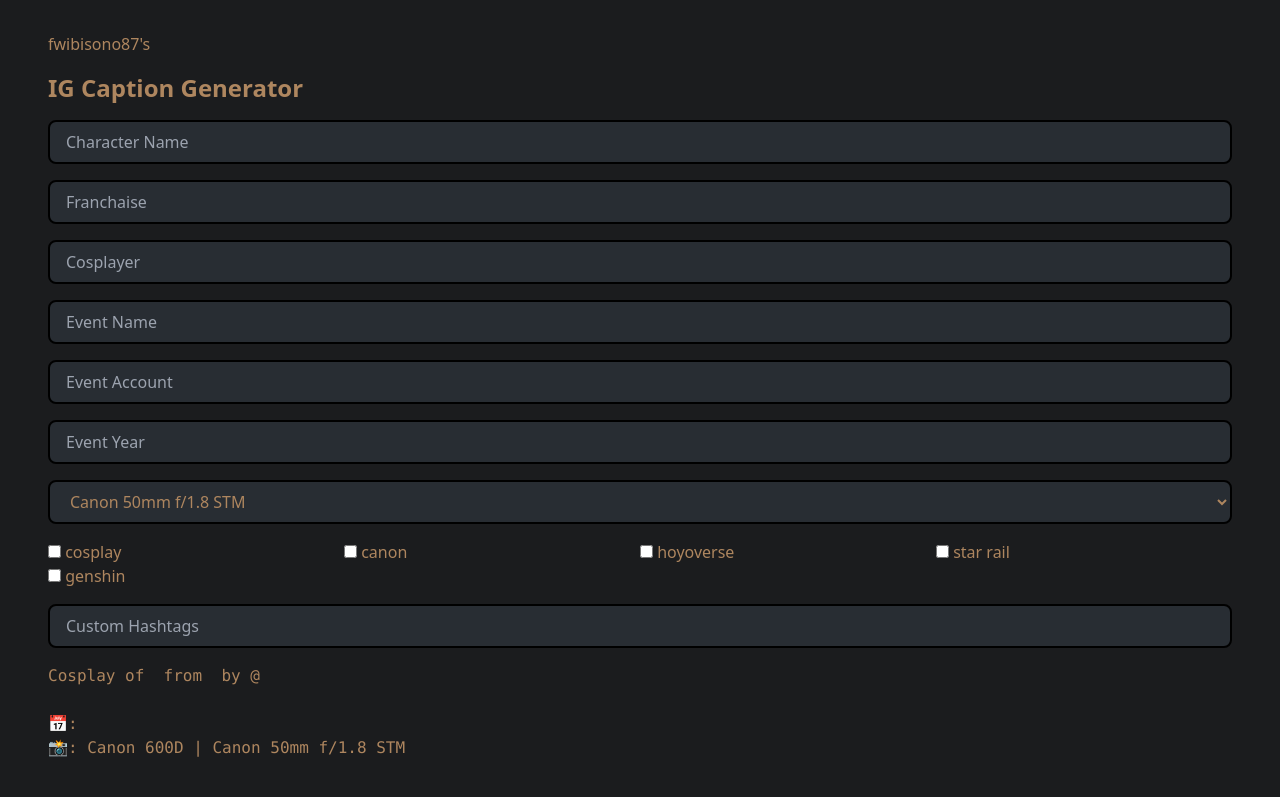
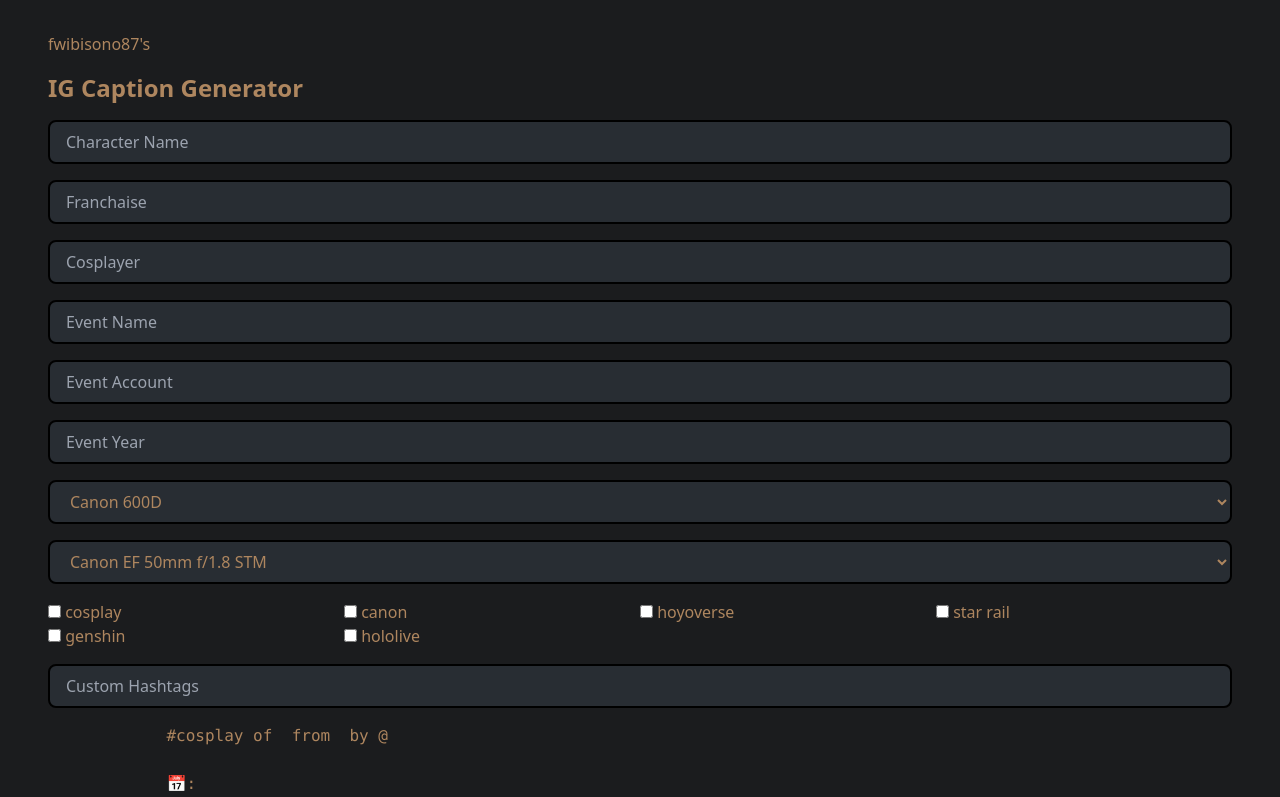
Before and after one commit to fwibisono87/fwibisono87, a SvelteKit app: page /hashtag in a window 1280 px wide. Shown: the top 797 px of the page. Built offline with nearby package versions, Linux system fonts and the light colour scheme.

Commit message:
feat: expand hashtags

```diff
--- a/src/components/socials.svelte
+++ b/src/components/socials.svelte
@@ -4,9 +4,11 @@
 	import MdiLinkedin from '~icons/mdi/linkedin';
 	import MdiInstagram from '~icons/mdi/instagram';
 	import MaterialSymbolsPhotoCamera from '~icons/material-symbols/photo-camera'
+	import MdiClosedCaption from '~icons/mdi/closed-caption'
 </script>
 
-<div class="flex flex-row justify-around">
+<div class="flex flex-col gap-4 justify-around">
+	<div class="flex flex-row gap-4 mx-auto">
 		<a href="mailto:code@franciswibisono.com" target="_blank" rel="noreferrer">
 			<IcOutlineMailOutline
 				class="w-8 h-8 border-b-2 hover:border-text border-transparent cursor-pointer"
@@ -21,7 +23,14 @@
 		<a href="https://www.instagram.com/fwibisono87" target="_blank" rel="noreferrer">
 			<MdiInstagram class="w-8 h-8 border-b-2 hover:border-text border-transparent" />
 		</a>
+	</div>
+	<div class="flex gap-4 mx-auto">
 		<a href="/photos" rel="noreferrer">
 			<MaterialSymbolsPhotoCamera class="w-8 h-8 border-b-2 hover:border-text border-transparent" />
 		</a>
+		<a href="/hashtag" rel="noreferrer">
+			<MdiClosedCaption class="w-8 h-8 border-b-2 hover:border-text border-transparent" />
+		</a>
 	</div>
+
+</div>
--- a/src/routes/hashtag/+page.svelte
+++ b/src/routes/hashtag/+page.svelte
@@ -6,14 +6,15 @@
 	let eventAccount = '';
 	let eventYear = '';
 
-	const cameraString = 'Canon 600D';
-	const lenses = ['Canon 50mm f/1.8 STM', 'Tamron 18-200mm 18-200mm F/3.5-6.3'];
+	const cameras = ["Canon 600D", "Canon 350D", "Canon 6D", "Canon 6D MK 2"]
+	const lenses = ['Canon EF 50mm f/1.8 STM', 'Tamron 18-200mm 18-200mm F/3.5-6.3', 'Canon EF-S 24mm f/2.8 USM'];
 	type THastagPresets = {
 		title: string;
 		hashtags: string[];
 	};
 
 	let selectedLens = lenses[0];
+	let selectedCamera = cameras[0]
 
 	const presetHashtags = [
 		{
@@ -28,7 +29,7 @@
 		},
 		{
 			title: 'canon',
-			hashtags: ['canon600d', 'canonphotography', 'canonindonesia', 'shotoncanon']
+			hashtags: [ 'canonphotography', 'canonindonesia', 'shotoncanon']
 		},
 		{
 			title: 'hoyoverse',
@@ -41,6 +42,10 @@
 		{
 			title: 'genshin',
 			hashtags: ['genshin', 'genshincosplay']
+		},
+		{
+			title: 'hololive',
+			hashtags: ['hololive', 'hololivecosplay', 'ホロライブ']
 		}
 	];
 
@@ -88,10 +93,10 @@
 
 	let customHashtags = '';
 
-	$: finalCaption = `Cosplay of ${processedCharacterName} from ${processedFranchaise} by ${processedCosplayer}
+	$: finalCaption = `#cosplay of ${processedCharacterName} from ${processedFranchaise} by ${processedCosplayer}
 
 📅: ${processedEventString}
-📸: ${cameraString} | ${selectedLens}
+📸: ${selectedCamera} | ${selectedLens}
 
 ${allHashtags} ${customHashtags}`;
 
@@ -145,6 +150,14 @@ function copyToClipboard(text) {
 		class="border-2 border-black bg-gunmetal rounded-lg px-4 py-2 active:border-text"
 	/>
 	<select
+		bind:value={selectedCamera}
+		class="border-2 border-black bg-gunmetal rounded-lg px-4 py-2 active:border-text"
+	>
+		{#each cameras as camera}
+			<option value={camera}>{camera}</option>
+		{/each}
+	</select>
+	<select
 		bind:value={selectedLens}
 		class="border-2 border-black bg-gunmetal rounded-lg px-4 py-2 active:border-text"
 	>
@@ -168,6 +181,6 @@ function copyToClipboard(text) {
 		class="border-2 border-black bg-gunmetal rounded-lg px-4 py-2 active:border-text"
 	/>
 
-	<code class="block whitespace-pre overflow-x-scroll">{finalCaption} </code>
+	<code class="block whitespace-pre overflow-x-scroll w-4/5 mx-auto">{finalCaption} </code>
     <button on:click={() => copyToClipboard(finalCaption)}>Copy to Clipboard</button>
 </div>
```
Lines whose indentation alone changed are shown as unchanged.
